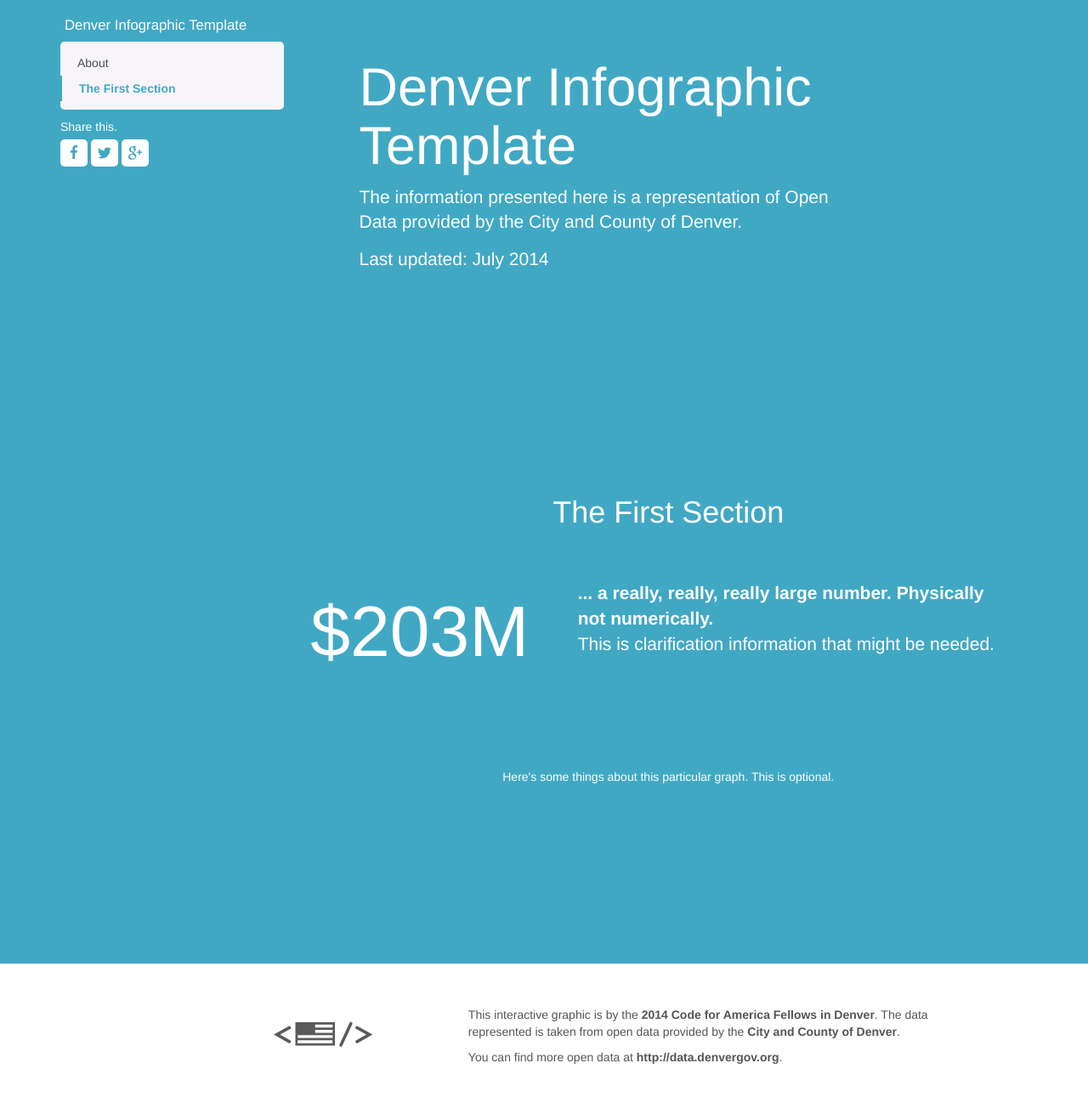
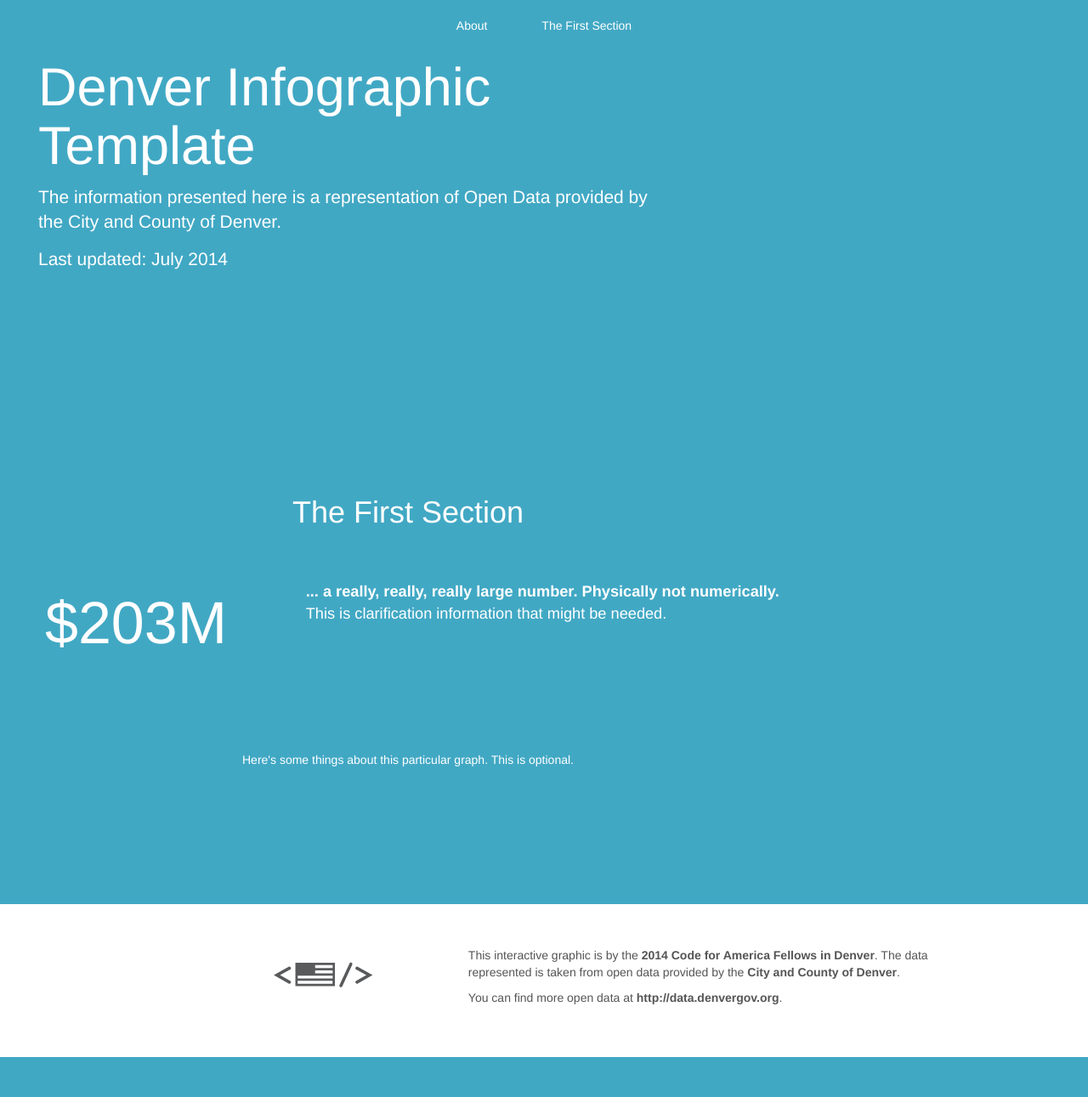
Before and after one commit to codeforamerica/denver-data-visualization-template, a Jekyll site: the page built from index.html, in a window 1280 px wide and 1314 px high. Shown: the top 1291 px of the window at 85% size. Built offline with Jekyll 4.4.1, drawn with Linux system fonts in a browser that asks for light colours.

Commit message:
Update nav
Navigation is moving from the side to the top. Moving away from twitter
bootstrap dependencies.

```diff
--- a/_includes/header.html
+++ b/_includes/header.html
@@ -1,19 +1,7 @@
 <header>
-  <nav class="navbar navbar-default navbar-static visible-xs visible-sm" role="navigation">
-    <div class="navbar-header">
-      <button class="navbar-toggle" type="button" data-toggle="collapse" data-target="#topbar">
-        <span class="sr-only">Toggle navigation</span>
-        <span class="icon-bar"></span>
-        <span class="icon-bar"></span>
-        <span class="icon-bar"></span>
-      </button>
-      <a class="navbar-brand" href="#">{% if page.title %}{{ page.title }}{% else %}{{ site.title }}{% endif %}</a>
-    </div>
-
-    <div class="collapse navbar-collapse" id="topbar">
-      <ul class="nav navbar-nav navbar-right">
-        {% include nav-links.html %}
-      </ul>
-    </div>
-  </nav>
+<nav class="main-nav">
+  <div class="nav-links">
+    {% include nav-links.html %}
+  </div>
+</nav>
 </header>
--- a/_includes/javascript.html
+++ b/_includes/javascript.html
@@ -5,4 +5,5 @@
 <script type="text/javascript" src="{{ "/js/d3.js" | prepend: site.baseurl }}"></script>
 <script type="text/javascript" src="{{ "/js/dimple.v2.0.0.min.js" | prepend: site.baseurl }}"></script>
 <script type="text/javascript" src="{{ "/js/main.js" | prepend: site.baseurl }}"></script>
+<script type="text/javascript" src="{{ "/js/scrollshadow.js" | prepend: site.baseurl }}"></script>
 <script type="text/javascript" src="{{ "/js/first.js" | prepend: site.baseurl }}"></script>
--- a/_includes/nav-links.html
+++ b/_includes/nav-links.html
@@ -1,4 +1,4 @@
-<li><a href="#about">About</a></li>
+<a href="#about">About</a>
 {% for post in site.posts %}
-  <li><a href="#{{post.section}}">{{post.title}}</a></li>
+  <a href="#{{post.section}}">{{post.title}}</a>
 {% endfor %}
--- a/_includes/sidebar.html
+++ /dev/null
@@ -1,12 +0,0 @@
-<div class="bs-sidebar hidden-print affix">
-  <h3 class="site-name">{% if page.title %}{{ page.title }}{% else %}{{ site.title }}{% endif %}</h3>
-
-  <ul class="nav bs-sidenav">
-    {% include nav-links.html %}
-  </ul>
-
-  <div class="share_this">
-    {{site.share}}<br>
-    {% include social.html %}
-  </div>
-</div>
--- a/_layouts/default.html
+++ b/_layouts/default.html
@@ -2,20 +2,11 @@
 <html>
   {% include head.html %}
 
-     <body data-spy="scroll" data-target=".navbar">
-      <div class="container" role="main">
+     <body>
+      {% include header.html %}
 
-        <div class="row">
-          {% include header.html %}
-
-          <div id="sidebar" class="navbar col-sm-3 visible-md visible-lg" role="complementary">
-          {% include sidebar.html %}
-          </div>
-
-          <div class="col-md-9">
-          {{ content }}
-          </div>
-        </div>
+      <div class="col-md-9">
+      {{ content }}
       </div>
 
       {% include footer.html %}
--- a/css/main.scss
+++ b/css/main.scss
@@ -6,15 +6,21 @@
 
 /* Theme Colors */
 $primary-color: #41a8c4;
-$nav-lightest-accent: white;
-$nav-caret: #777;
-$nav-caret-dropdown: #333;
-$nav-caret-open: #555;
+$text-color: white;
+$light-background-text-color: #555;
 
 /* Theme Fonts */
 $font-family: 'Helvetica Neue', Helvetica, Arial, sans-serif;
 
 /* Master Styles */
+a { color: $text-color; }
+
+a:hover {color: $text-color;}
+.main-content {
+  position: relative;
+  padding-top: 80px;
+}
+
 body {
   color: white;
   background-color: $primary-color;
@@ -43,108 +49,36 @@ img.center {
 .row {margin-bottom: 50px;}
 
 /* Navigation */
-.navbar-default {
-  color: $nav-lightest-accent;
-  background-color: $primary-color;
-  margin: 0;
-  border-radius: 0;
-  border:none;
+.nav-full {
+  border-bottom: 1px solid white;
+}
+.main-nav {
+  background: $primary-color;
+  height: 60px;
+  z-index: 150;
+  margin-bottom: -60px;
+  position: fixed;
+  width: 100%;
+  top: 0;
+  padding-top: 10px;
 }
 
-.navbar-default .navbar-toggle {
-  border-color: $nav-lightest-accent;
+.nav-shadow {
+  -webkit-box-shadow: 0 -4px 0px 4px $primary-color,0 2px 4px 0 rgba(0,0,0,0.1);
+  -moz-box-shadow: 0 -4px 0px 4px $primary-color,0 2px 4px 0 rgba(0,0,0,0.1);
+  box-shadow: 0 -4px 0px 4px $primary-color,0 2px 4px 0 rgba(0,0,0,0.1);
 }
 
-.navbar-default .navbar-toggle .icon-bar {
-  background-color: $nav-lightest-accent;
+.nav-links {
+  font-size: 1em;
+  text-align: center;
+  padding-top: 10px;
+  margin-right: auto;
+  margin-left: auto;
 }
 
-.navbar-default .navbar-toggle:hover {
-  background-color: $nav-lightest-accent;
-  -o-transition:.2s;
-    -ms-transition:.2s;
-    -moz-transition:.2s;
-    -webkit-transition:.2s;
-    transition:.2s;
-}
-
-.navbar-default .navbar-toggle:hover .icon-bar{
-  background-color: $primary-color;
-  -o-transition:.2s;
-  -ms-transition:.2s;
-  -moz-transition:.2s;
-  -webkit-transition:.2s;
-  transition:.2s;
-}
-
-.navbar-default .navbar-toggle:focus {
-  background-color: $nav-lightest-accent;
-}
-
-.navbar-default .navbar-toggle:focus .icon-bar{
-  background-color: $primary-color;
-}
-
-#topbar{border-bottom: 1px solid $nav-lightest-accent;}
-
-/* Title */
-.navbar-default .navbar-brand {
-    color: $nav-lightest-accent;
-    font-weight: 500;
-}
-
-.navbar-default .navbar-brand:hover,
-.navbar-default .navbar-brand:focus {
-    color: $nav-lightest-accent;
-}
-
-/* Link */
-.navbar-default .navbar-nav > li > a {
-    color: $nav-lightest-accent;
-}
-
-.navbar-default .navbar-nav > li > a:hover,
-.navbar-default .navbar-nav > li > a:focus {
-    color: $nav-lightest-accent;
-    opacity:0.5;
-    -o-transition:.2s;
-    -ms-transition:.2s;
-    -moz-transition:.2s;
-    -webkit-transition:.2s;
-    transition:.2s;
-}
-
-.navbar-default .navbar-nav > .active > a,
-.navbar-default .navbar-nav > .active > a:hover,
-.navbar-default .navbar-nav > .active > a:focus {
-    color: $primary-color;
-    background-color: $nav-lightest-accent;
-}
-
-.navbar-default .navbar-nav > .open > a,
-.navbar-default .navbar-nav > .open > a:hover,
-.navbar-default .navbar-nav > .open > a:focus {
-    color: $primary-color;
-    background-color: $nav-lightest-accent;
-}
-
-/* caret */
-.navbar-default .navbar-nav > .dropdown > a .caret {
-    border-top-color: $nav-caret;
-    border-bottom-color: $nav-caret;
-}
-
-.navbar-default .navbar-nav > .dropdown > a:hover .caret,
-.navbar-default .navbar-nav > .dropdown > a:focus .caret {
-    border-top-color: $nav-caret-dropdown;
-    border-bottom-color: $nav-caret-dropdown;
-}
-
-.navbar-default .navbar-nav > .open > a .caret,
-.navbar-default .navbar-nav > .open > a:hover .caret,
-.navbar-default .navbar-nav > .open > a:focus .caret {
-    border-top-color: $nav-caret-open;
-    border-bottom-color: $nav-caret-open;
+.nav-links > a {
+  padding: 30px;
 }
 
 /*Pin the top nav to the top while scrolling*/
@@ -156,134 +90,11 @@ img.center {
   width: 100%;
 }
 
-/* Share Buttons*/
-.share-text {
-  display:inline-block;
-  padding-bottom: 10px;
-}
-
-.share_this {
-  margin-top: 10px;
-  width: 100%;
-  font-family: $font-family;
-}
-
-.fb {
-  margin-top: 5px;
-  width: 32px;
-  height:32px;
-  display:inline-block;
-  background:transparent url('../images/fb.svg') center top no-repeat;
-  border-radius: 5px;
-}
-
-.twitter {
-  margin-top: 5px;
-  width: 32px;
-  height:32px;
-  display:inline-block;
-  background:transparent url('../images/twitter.svg') center top no-repeat;
-  border-radius: 5px;
-}
-
-.gplus {
-  margin-top: 5px;
-  width: 32px;
-  height:32px;
-  display:inline-block;
-  background:transparent url('../images/gplus.svg') center top no-repeat;
-  border-radius: 5px;
-}
-
-.fb:hover {
-  background-image: url('../images/fb_hover.svg');
-  border: 1px solid $nav-lightest-accent;
-}
-.twitter:hover {
-  background-image: url('../images/twitter_hover.svg');
-  border: 1px solid $nav-lightest-accent;
-}
-.gplus:hover {
-  background-image: url('../images/gplus_hover.svg');
-  border: 1px solid $nav-lightest-accent;
-}
-
-/*
- * Side navigation
- *
- * Scrollspy and affixed enhanced navigation to highlight sections and secondary
- * sections of docs content.
- */
-
-/* By default it's not affixed in mobile views, so undo that */
-.bs-sidebar.affix {
-  position: static;
-}
-
-#sidebar h3 {
-  padding-left: 5px;
-  font-size: 1.2em;
-}
-
-/* First level of nav */
-.bs-sidenav {
-  margin-top: 30px;
-  margin-bottom: 30px;
-  padding-top:    10px;
-  padding-bottom: 10px;
-  text-shadow: 0 1px 0 $nav-lightest-accent;
-  background-color: #f7f5fa;
-  border-radius: 5px;
-}
-
-/* All levels of nav */
-.bs-sidebar .nav > li > a {
-  display: block;
-  color: #4d4d4d;
-  padding: 5px 20px;
-}
-.bs-sidebar .nav > li > a:hover,
-.bs-sidebar .nav > li > a:focus {
-  text-decoration: none;
-  background-color: $primary-color;
-  color: $nav-lightest-accent;
-  text-shadow: none;
-}
-.bs-sidebar .nav > .active > a,
-.bs-sidebar .nav > .active:hover > a,
-.bs-sidebar .nav > .active:focus > a {
-  font-weight: bold;
-  color: $primary-color;
-  text-shadow: none;
-  border-left: 2px solid $primary-color;
-}
-
-.bs-sidebar .nav > .active:hover > a {
-  color: $nav-lightest-accent;
-}
-
-
-/* Nav: second level (shown on .active) */
-.bs-sidebar .nav .nav {
-  display: none; /* Hide by default, but at >768px, show it */
-  margin-bottom: 8px;
-}
-.bs-sidebar .nav .nav > li > a {
-  padding-top:    3px;
-  padding-bottom: 3px;
-  padding-left: 30px;
-  font-size: 90%;
-}
-
-.affix-top,.affix{
-  position: static;
-}
-
 /* footer */
 footer {
   width: 100%;
-  background-color: $nav-lightest-accent;
-  color: $nav-caret-open;
+  background-color: $text-color;
+  color: $light-background-text-color;
   padding-top: 50px;
   padding-bottom: 50px;
   height:100%;
@@ -291,7 +102,7 @@ footer {
 }
 
 footer a {
-  color: $nav-caret-open;
+  color: $light-background-text-color;
   text-decoration: none;
   font-weight: bold;
 }
@@ -412,65 +223,30 @@ footer a:hover {
   }
 }
 
-@media(min-width:768px){
-  .big-number {
-    font-size: 6em;
+/* Show and affix the side nav when space allows it */
+@media(max-width:767px){
+  .info-date, .info-data {display:none;}
+  .info-header {text-align: center;}
+  .infographic {border: none;}
+  .main-content {padding:0;}
+  .btn-mj {margin-top:1em;}
+  footer {
+    padding-top: 2em;
   }
+  .footer-content {margin-top: 2em;}
+  .main-nav {display: none;}
+}
+@media(min-width:768px){}
+@media (min-width: 992px) {}
+@media (min-width: 1200px) {}
 
-  .big-number-description {
-    font-size: 1.5em;
+@media only screen and (-webkit-min-device-pixel-ratio: 2), only screen and (min-device-pixel-ratio: 2) {
+  .fb, .fb:hover,
+  .twitter, .twitter:hover,
+  .gplus, .gplus:hover {
+    /* Reference the @2x Sprite */
+    background-image: url('../images/mj_share-2x.png');
+    /* Translate the @2x sprite's dimensions back to 1x */
+    background-size: 32px 198px;
   }
 }
-
-@media (min-width: 992px) {
-  .big-number {
-    font-size: 5em;
-  }
-
-  .big-number-description {
-    font-size: 1.3em;
-  }
-  .bs-sidebar .nav > .active > ul {
-    display: block;
-  }
-
-  .bs-sidebar .nav > .active > ul {
-    display: block;
-  }
-
-  /* Widen the fixed sidebar */
-  .bs-sidebar.affix,
-  .bs-sidebar.affix-bottom {
-    width: 213px;
-  }
-
-  .bs-sidebar.affix {
-    position: fixed; /* Undo the static from mobile first approach */
-  }
-
-  .bs-sidebar.affix-bottom {
-    position: absolute; /* Undo the static from mobile first approach */
-  }
-
-  .bs-sidebar.affix-bottom .bs-sidenav,
-  .bs-sidebar.affix .bs-sidenav {
-    margin-top: 0;
-    margin-bottom: 0;
-  }
-}
-
-@media (min-width: 1200px) {
-  /* Widen the fixed sidebar again */
-  .bs-sidebar.affix-bottom,
-  .bs-sidebar.affix {
-    width: 263px;
-  }
-
-  .big-number {
-    font-size: 6em;
-  }
-
-  .big-number-description {
-    font-size: 1.5em;
-  }
-}
--- a/js/main.js
+++ b/js/main.js
@@ -1,3 +1,9 @@
+var app = {} ;
+
+$(document).ready(function(){
+  app.hookupScrollShadow();
+})
+
 function populateBigNumber(id) {
   var csvFile = "data/" + id + "-big.csv";
   d3.csv(csvFile, function(error, data) {
--- /dev/null
+++ b/js/scrollshadow.js
@@ -0,0 +1,15 @@
+app.hookupScrollShadow = function() {
+
+  var  mn = $(".main-nav");
+  var  ns = "nav-shadow";
+
+  $(window).scroll(function() {
+
+    if( $(this).scrollTop() > 80 ) {
+      mn.addClass(ns);
+    } else {
+      mn.removeClass(ns);
+    }
+  });
+
+}
```
